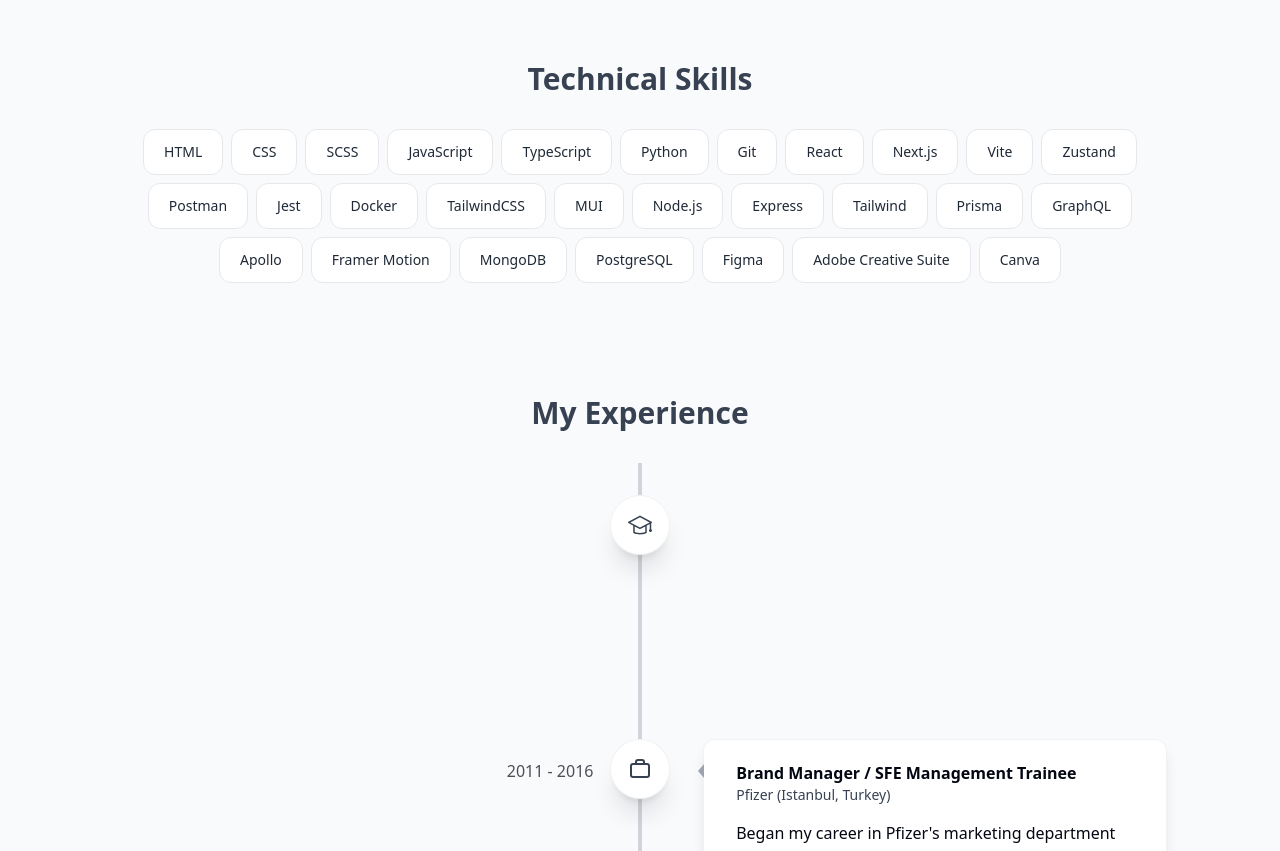
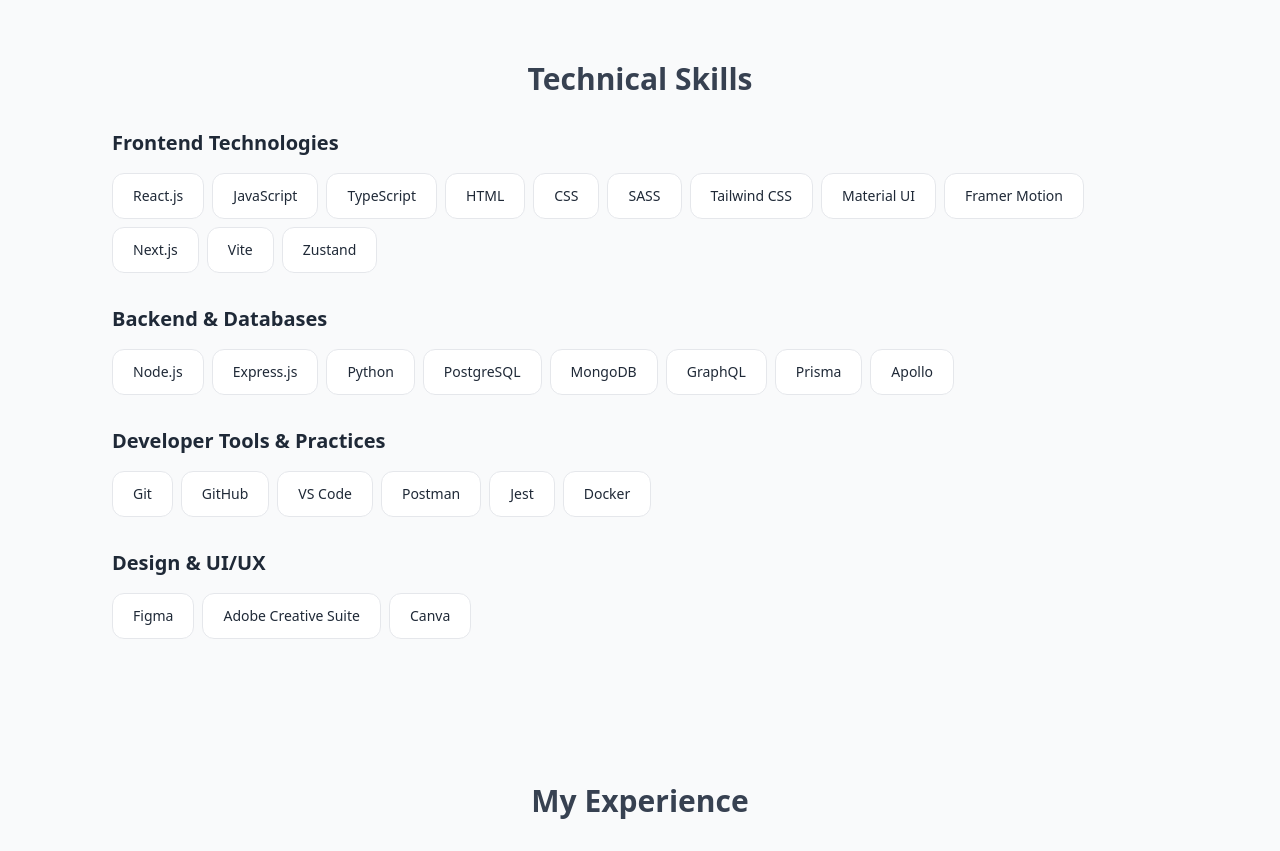
Before and after one commit to ensarokumus/ensarokumus-portfolio, a React (Vite) app: page / in a window 1280 px wide. Shown: the part 3540-4391 px from the top of the page. Built offline with nearby package versions, Linux system fonts and the light colour scheme.

Commit message:
feat: groups up skills section

```diff
--- a/src/components/organisms/Skills.tsx
+++ b/src/components/organisms/Skills.tsx
@@ -1,6 +1,6 @@
 import { motion } from "framer-motion";
 import SectionHeading from "../atoms/SectionHeader";
-import { skillsData } from "../../lib/data";
+import { groupedSkills } from "../../lib/data";
 
 const fadeInAnimationVariants = {
   initial: {
@@ -19,24 +19,42 @@
 const Skills = () => {
   return (
     <section id="skills" className="scroll-mt-28 mb-28">
-      <SectionHeading>technical skills</SectionHeading>
-      <ul className="flex flex-wrap justify-center max-w-[70rem] mx-2 md:mx-24 gap-2 text-lg text-gray-800 dark:text-stone-50">
-        {skillsData.map((skill, index) => (
-          <motion.li
-            className="bg-white dark:bg-stone-800 border border-gray-200 dark:border-stone-700 text-sm rounded-xl px-5 py-3"
-            key={index}
+      <SectionHeading>Technical Skills</SectionHeading>
+      <div className="max-w-[70rem] mx-2 md:mx-24">
+        {Object.entries(groupedSkills).map(([group, skills], groupIndex) => (
+          <div key={group} className="mb-8">
+            <motion.h3
               variants={fadeInAnimationVariants}
               initial="initial"
               whileInView="animate"
               viewport={{
                 once: true,
               }}
-            custom={index}
+              custom={groupIndex * (skills.length + 1)}
+              className="text-xl font-semibold mb-4 text-gray-800 dark:text-stone-200"
+            >
+              {group}
+            </motion.h3>
+            <ul className="flex flex-wrap gap-2">
+              {skills.map((skill, skillIndex) => (
+                <motion.li
+                  className="bg-white dark:bg-stone-800 border border-gray-200 dark:border-stone-700 text-sm rounded-xl px-5 py-3 text-gray-800 dark:text-stone-50"
+                  key={`${group}-${skill}`}
+                  variants={fadeInAnimationVariants}
+                  initial="initial"
+                  whileInView="animate"
+                  viewport={{
+                    once: true,
+                  }}
+                  custom={groupIndex * (skills.length + 1) + skillIndex + 1}
                 >
                   {skill}
                 </motion.li>
               ))}
             </ul>
+          </div>
+        ))}
+      </div>
     </section>
   );
 };
--- a/src/lib/data.ts
+++ b/src/lib/data.ts
@@ -159,33 +159,38 @@
   },
 ] as const;
 
-export const skillsData = [
+export const groupedSkills = {
+  "Frontend Technologies": [
+    "React.js",
+    "JavaScript",
+    "TypeScript",
     "HTML",
     "CSS",
-  "SCSS",
-  "JavaScript",
-  "TypeScript",
-  "Python",
-  "Git",
-  "React",
+    "SASS",
+    "Tailwind CSS",
+    "Material UI",
+    "Framer Motion",
     "Next.js",
     "Vite",
     "Zustand",
+  ],
+  "Backend & Databases": [
+    "Node.js",
+    "Express.js",
+    "Python",
+    "PostgreSQL",
+    "MongoDB",
+    "GraphQL",
+    "Prisma",
+    "Apollo",
+  ],
+  "Developer Tools & Practices": [
+    "Git",
+    "GitHub",
+    "VS Code",
     "Postman",
     "Jest",
     "Docker",
-  "TailwindCSS",
-  "MUI",
-  "Node.js",
-  "Express",
-  "Tailwind",
-  "Prisma",
-  "GraphQL",
-  "Apollo",
-  "Framer Motion",
-  "MongoDB",
-  "PostgreSQL",
-  "Figma",
-  "Adobe Creative Suite",
-  "Canva",
-] as const;
+  ],
+  "Design & UI/UX": ["Figma", "Adobe Creative Suite", "Canva"],
+} as const;
```
Lines whose indentation alone changed are shown as unchanged.
